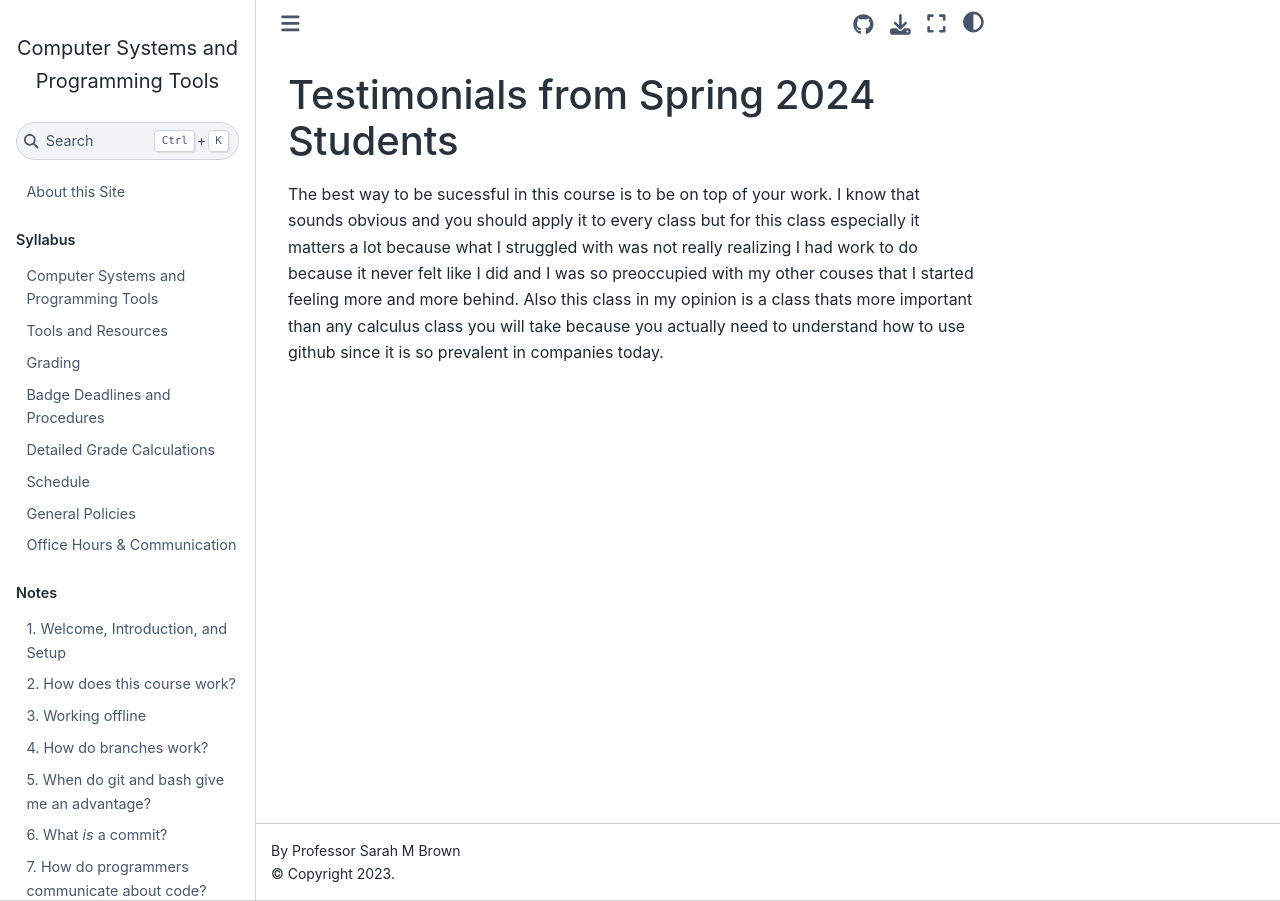
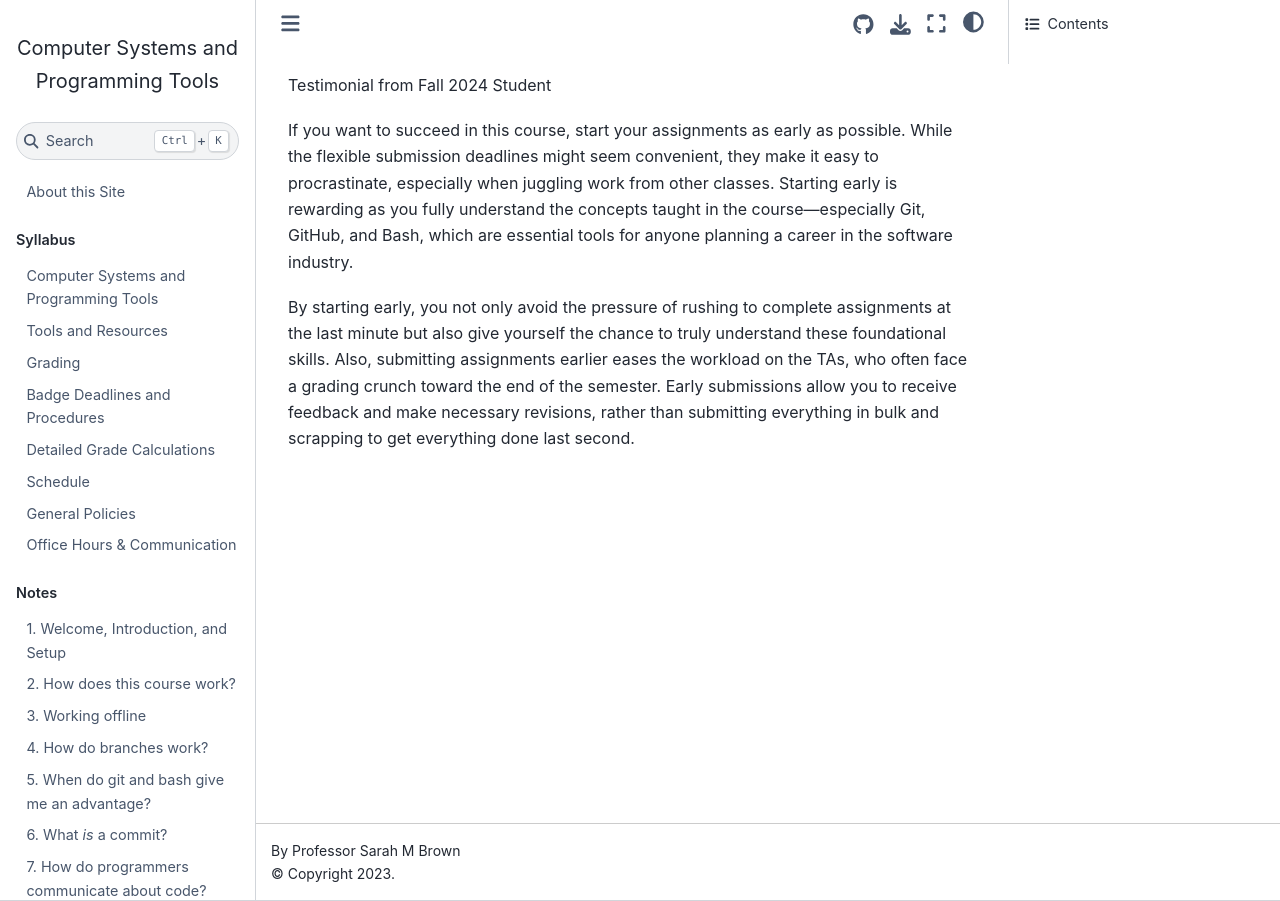
Before and after one commit to compsys-progtools/spring2024, a Jupyter Book: the page built from resources/testimonials.md, in a window 1280 px wide. Built offline with Jupyter Book 1.0.4 settings and Sphinx 7.4.7 and the Sphinx Book theme 1.1.4, drawn with Linux system fonts in a browser that asks for light colours; pages that are not in the unit, such as notebooks, are missing from menus.

Commit message:
Jordan_Melnick testimonials.md

```diff
--- a/resources/testimonials.md
+++ b/resources/testimonials.md
@@ -1,4 +1,5 @@
-# Testimonials from Spring 2024 Students
+Testimonial from Fall 2024 Student
 
-The best way to be sucessful in this course is to be on top of your work. I know that sounds obvious and you should apply it to every class but for this class especially it matters a lot because what I struggled with was not really realizing I had work to do because it never felt like I did and I was so preoccupied with my other couses that I started feeling more and more behind.
-Also this class in my opinion is a class thats more important than any calculus class you will take because you actually need to understand how to use github since it is so prevalent in companies today.
+If you want to succeed in this course, start your assignments as early as possible. While the flexible submission deadlines might seem convenient, they make it easy to procrastinate, especially when juggling work from other classes. Starting early is rewarding as you fully understand the concepts taught in the course—especially Git, GitHub, and Bash, which are essential tools for anyone planning a career in the software industry.
+
+By starting early, you not only avoid the pressure of rushing to complete assignments at the last minute but also give yourself the chance to truly understand these foundational skills. Also, submitting assignments earlier eases the workload on the TAs, who often face a grading crunch toward the end of the semester. Early submissions allow you to receive feedback and make necessary revisions, rather than submitting everything in bulk and scrapping to get everything done last second.
```
